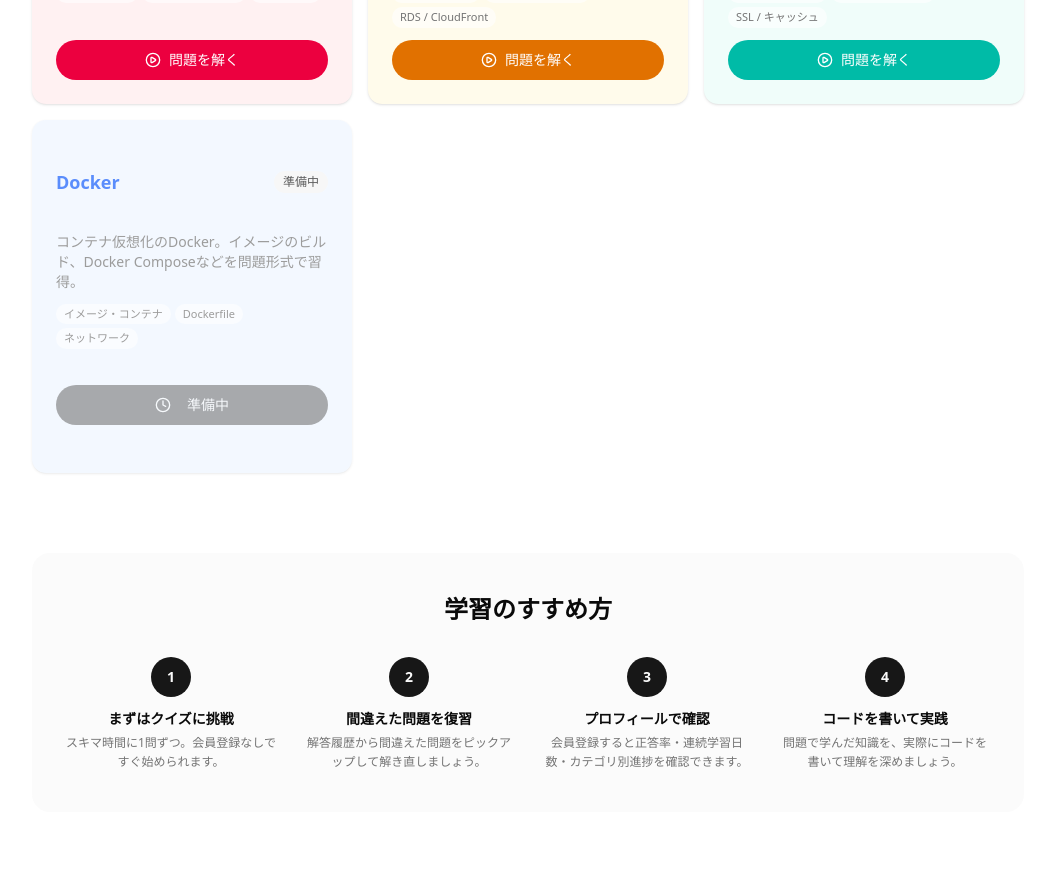
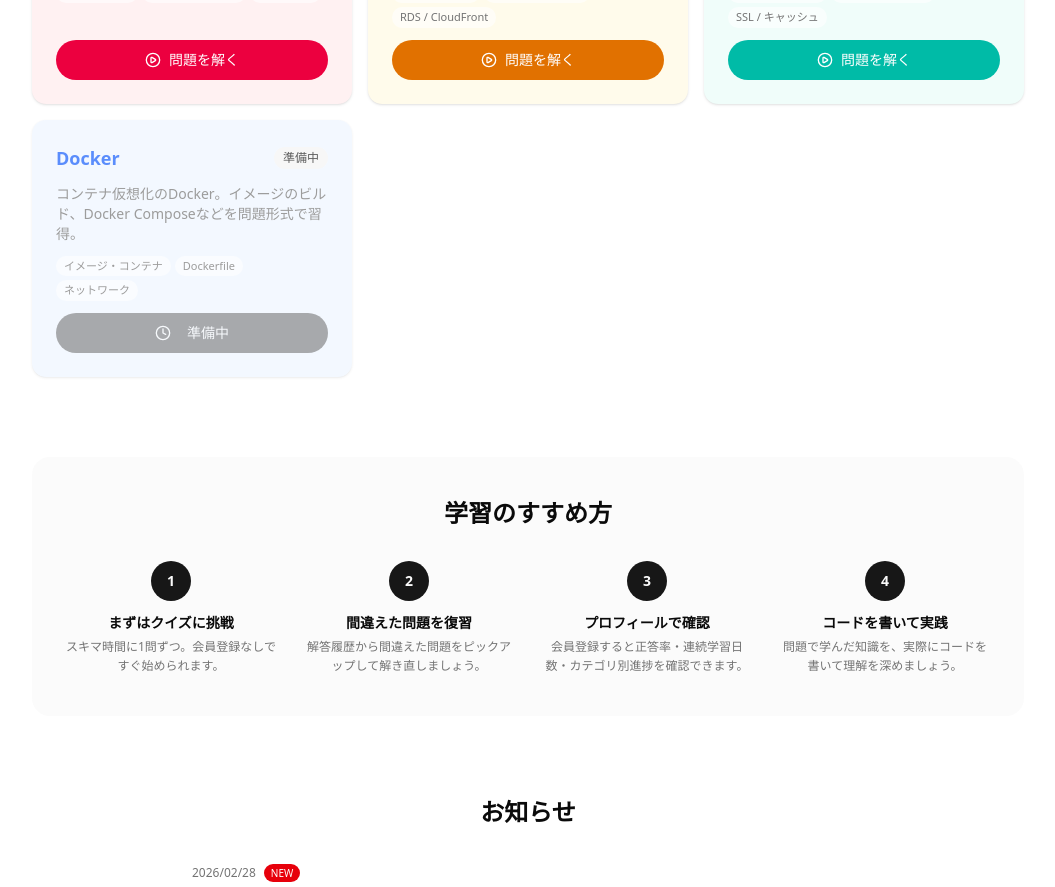
Before and after one commit to idw-coder/next-basic, a Next.js app: page / in a window 1280 px wide. Shown: the part 2160-3047 px from the top of the page, without its empty margins (112-1167 px from the left). Built offline with nearby package versions, Linux system fonts and the light colour scheme; no server answers.

Commit message:
Refactor AuthCallbackPage for improved user experience: Introduced a Suspense fallback for loading state and separated the authentication logic into a dedicated inner component. Updated Home page Card component styling for better layout consistency.

```diff
--- a/src/app/(auth)/auth/callback/page.tsx
+++ b/src/app/(auth)/auth/callback/page.tsx
@@ -1,10 +1,11 @@
 "use client";
 
+import { Suspense } from "react";
 import { useEffect } from "react";
 import { useRouter, useSearchParams } from "next/navigation";
 import { syncLocalHistoryToServer } from "@/hooks/useQuizHistory";
 
-export default function AuthCallbackPage() {
+function AuthCallbackInner() {
   const router = useRouter();
   const searchParams = useSearchParams();
 
@@ -15,7 +16,6 @@ export default function AuthCallbackPage() {
       return;
     }
 
-    // JWTをデコードしてユーザー情報を取得
     const payload = JSON.parse(atob(token.split(".")[1]));
 
     localStorage.setItem("token", token);
@@ -39,3 +39,15 @@ export default function AuthCallbackPage() {
     </div>
   );
 }
+
+export default function AuthCallbackPage() {
+  return (
+    <Suspense fallback={
+      <div className="flex min-h-screen items-center justify-center">
+        <p className="text-gray-500">ログイン中...</p>
+      </div>
+    }>
+      <AuthCallbackInner />
+    </Suspense>
+  );
+}
--- a/src/app/page.tsx
+++ b/src/app/page.tsx
@@ -364,7 +364,7 @@ export default async function Home() {
           })}
 
           {/* Docker（準備中） */}
-          <Card className="bg-blue-50 dark:bg-blue-500/10 border-none h-full opacity-70">
+          <Card className="bg-blue-50 dark:bg-blue-500/10 gap-0 py-0 border-none h-full opacity-70">
             <CardHeader className="flex flex-row items-center justify-between gap-3 pb-0 px-4 pt-4 sm:px-6 sm:pt-6">
               <CardTitle className="text-blue-600 dark:text-blue-400 text-base sm:text-lg">Docker</CardTitle>
               <Badge variant="secondary" className="text-xs shrink-0">準備中</Badge>
```
